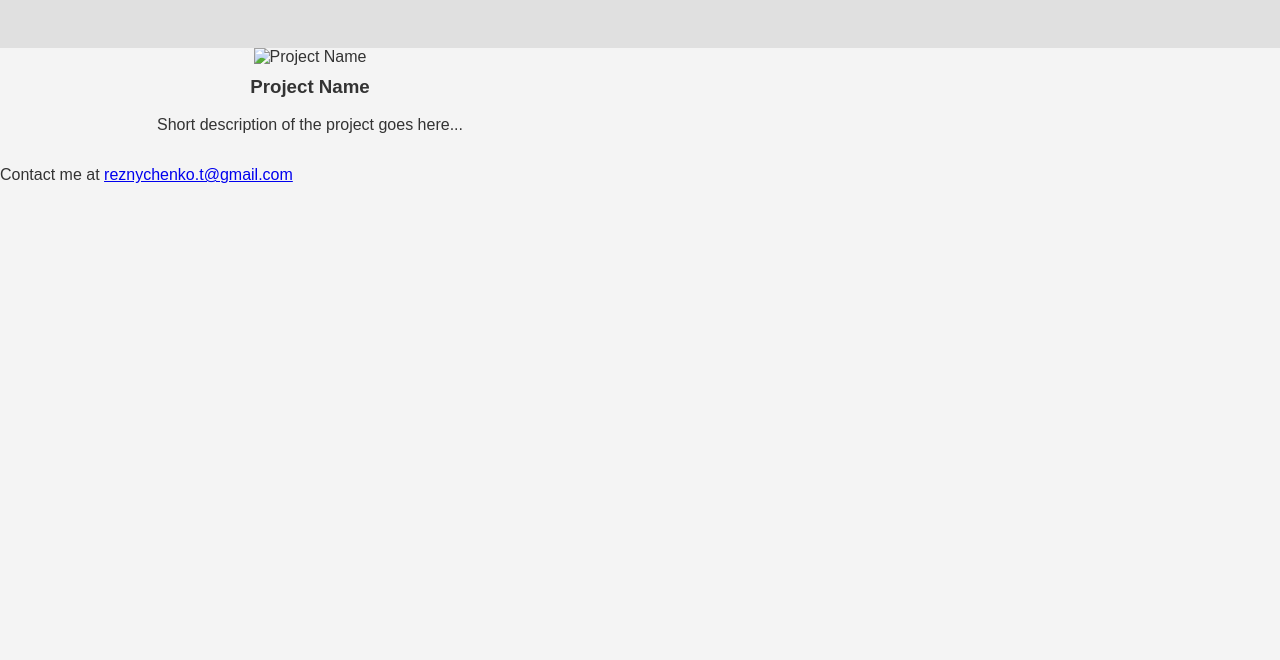
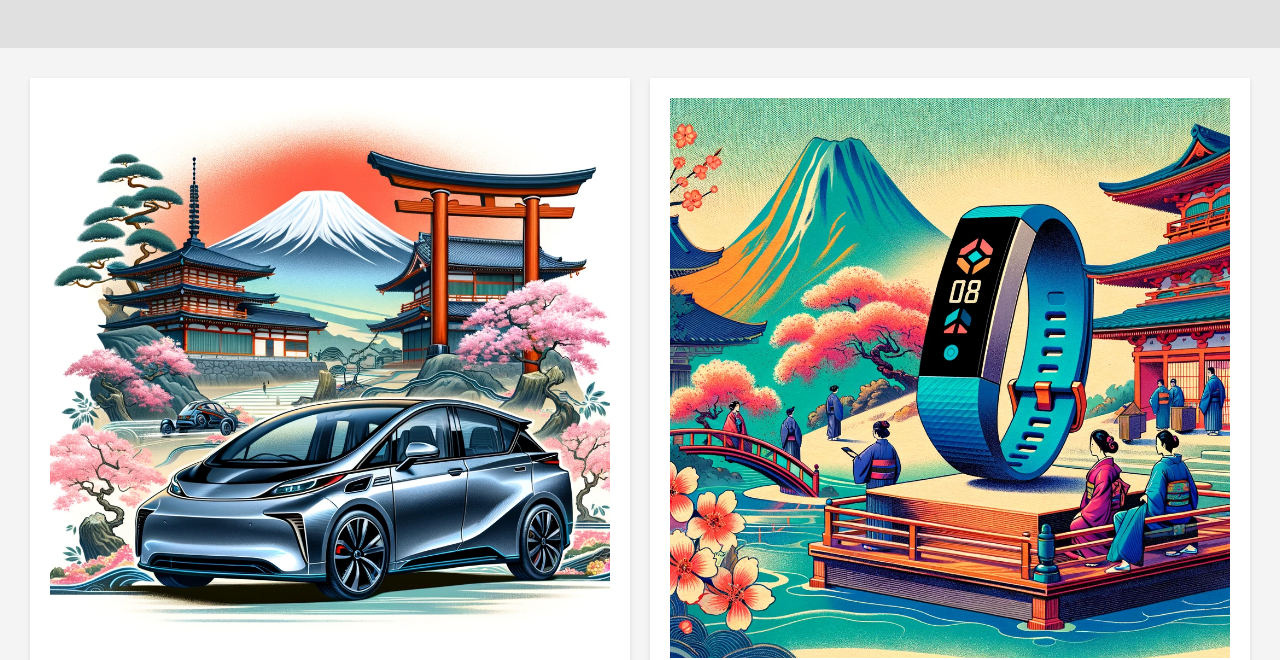
Before and after one commit to tiana-sky/tiana-sky.github.io, a website: page index.html in a window 1280 px wide. Shown: the part 179-839 px from the top of the page. Before the commit the page ends 800 px from the top, so only its background shows below. Drawn offline with Linux system fonts and the light colour scheme; files whose address does not match are found by name.

Commit message:
index with 2 project

```diff
--- a/index.html
+++ b/index.html
@@ -33,14 +33,22 @@
     .portfolio {
         display: flex;
         flex-wrap: wrap;
-        gap: 20px;
+        justify-content: space-around;
+        padding: 20px;
     }
+
 
     .portfolio-item {
         width: calc(50% - 20px); /* Два столбца с зазором в 20px */
         box-sizing: border-box;
         text-align: center; /* Центрирование текста */
+        margin: 10px;
+        background: #fff;
+        box-shadow: 0 2px 5px rgba(0,0,0,0.1);
+        padding: 20px;
+        box-sizing: border-box;
     }
+
 
     .portfolio-img {
         width: 100%;
@@ -62,6 +70,13 @@
     }
 
 
+
+
+    .footer {
+        text-align: center;
+        padding: 20px;
+        background-color: #ddd;
+
 </style>
 </head>
 <body>
@@ -75,7 +90,13 @@
 <div class="portfolio">
         <!-- Repeat this block for each item -->
         <div class="portfolio-item">
-            <img class="portfolio-img" src="path-to-your-image.jpg" alt="Project Name" onclick="window.location='http://example.com';">
+            <img class="portfolio-img" src="/Users/ipeople/Documents/htmlpage/image/electro-vehicle.webp" alt="Electric Vehicles Market Size Analysis" onclick="window.location='https://www.kaggle.com/code/tetianar/electric-vehicles-market-size-analysis-16-05-24';">
+            <h3>Project Name</h3>
+            <p>Short description of the project goes here...</p>
+        </div>
+
+        <div class="portfolio-item">
+            <img class="portfolio-img" src="/Users/ipeople/Documents/htmlpage/image/fitness-tracke.webp" alt="Analysis of Fitness Tracker Consumers" onclick="window.location='https://www.kaggle.com/code/tetianar/analysis-of-fitness-tracker-consumers-may-24';">
             <h3>Project Name</h3>
             <p>Short description of the project goes here...</p>
         </div>
@@ -84,6 +105,8 @@
 
 
 
+
+
 <div class="footer">
     <p>Contact me at <a href="mailto:reznychenko.t@gmail.com">reznychenko.t@gmail.com</a></p>
 </div>
```
Also changed, not shown: image/electro-vehicle.webp (added), image/fitness-tracke.webp (added).
